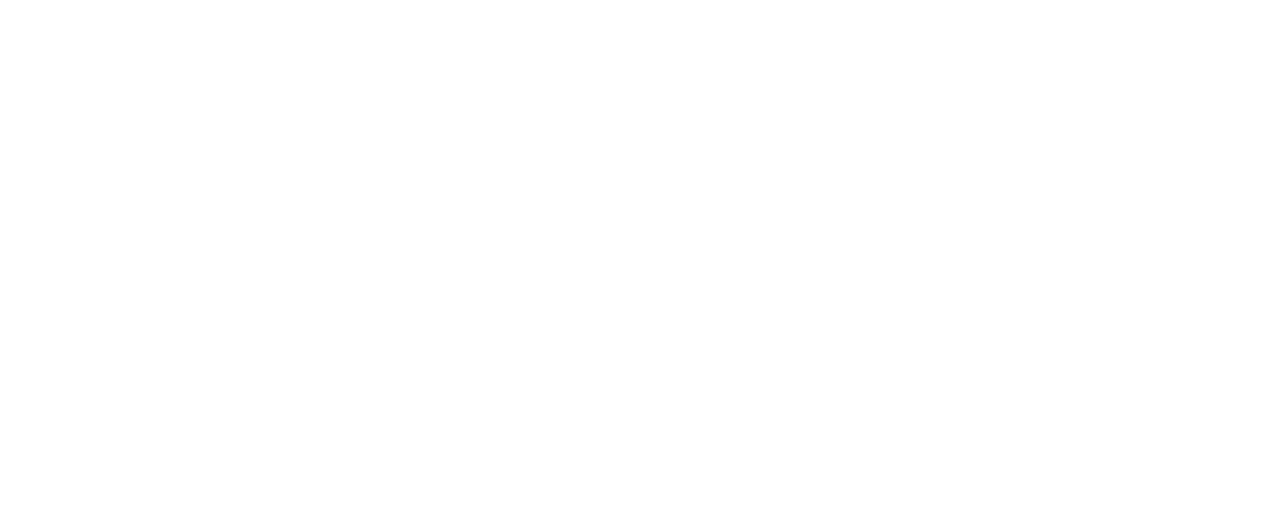
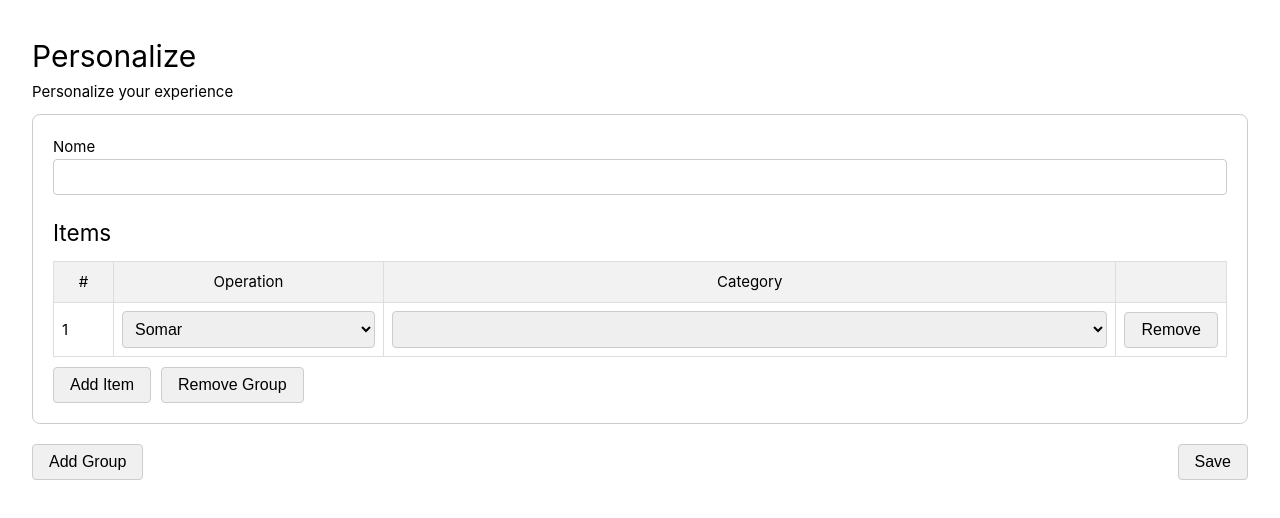
Before and after one commit to adilsonsds/money-flies, a Vue app: page /personalize in a window 1280 px wide. Before the commit this address had no page. Shown: the top 518 px of the page. Built offline with nearby package versions, Linux system fonts and the light colour scheme.

Commit message:
Starting PersonalizeView

```diff
--- a/src/router/index.ts
+++ b/src/router/index.ts
@@ -33,6 +33,11 @@
       path: '/backup',
       name: 'backup',
       component: () => import('@/views/BackupView.vue')
+    },
+    {
+      path: '/personalize',
+      name: 'personalize',
+      component: () => import('@/views/PersonalizeView.vue')
     }
   ]
 })
--- /dev/null
+++ b/src/stores/PersonalizeStore.ts
@@ -0,0 +1,16 @@
+import { ref } from 'vue'
+import { defineStore } from 'pinia'
+import type { SummaryGroup } from '@/types/Summary'
+
+const LOCALSTORAGE_NAME = 'personalize'
+
+export const usePersonalizeStore = defineStore('personalize', () => {
+  const groups = ref<SummaryGroup[]>(JSON.parse(localStorage.getItem(LOCALSTORAGE_NAME) || '[]'))
+
+  const saveGroups = (editingGroups: SummaryGroup[]): void => {
+    groups.value = editingGroups
+    localStorage.setItem(LOCALSTORAGE_NAME, JSON.stringify(groups.value))
+  }
+
+  return { groups, saveGroups }
+})
--- a/src/views/HomeView.vue
+++ b/src/views/HomeView.vue
@@ -1,10 +1,12 @@
 <script setup lang="ts">
 import { useActivityStore } from '@/stores/ActivityStore'
 import { useCategoryStore } from '@/stores/CategoryStore'
+import { usePersonalizeStore } from '@/stores/PersonalizeStore';
 import type { SummaryPeriod } from '@/types/Summary'
 
 const { getTotal } = useActivityStore()
 const { categories } = useCategoryStore()
+const { groups } = usePersonalizeStore()
 
 const year = new Date().getFullYear()
 const months = [0, 1, 2, 3, 4, 5, 6, 7, 8, 9, 10, 11]
@@ -23,6 +25,7 @@
       <RouterLink class="header-links__item" to="/activities/new">New Activity</RouterLink>
       <RouterLink class="header-links__item" to="/categories">My Categories</RouterLink>
       <RouterLink class="header-links__item" to="/backup">Backup</RouterLink>
+      <RouterLink class="header-links__item" to="/personalize">Personalize</RouterLink>
     </div>
     <table>
       <thead>
@@ -94,5 +97,56 @@
         </tr>
       </tfoot>
     </table>
+
+    <div style="margin: 20px 0;" v-for="group in groups" :key="group.id">
+      <table>
+        <thead>
+          <tr>
+            <th>{{ group.name }}</th>
+            <th v-for="period in periods" :key="period.start.toISOString()" style="width: 75px">
+              {{ period.start.getMonth() + 1 }}/{{ period.start.getFullYear() }}
+            </th>
+            <th style="width: 75px">Sum</th>
+          </tr>
+        </thead>
+        <tbody>
+          <tr v-for="item in group.items" :key="item.categoryId">
+            <td>{{ item.name }}</td>
+            <td v-for="period in periods" :key="period.start.toISOString()" class="text-right">
+              <RouterLink :to="{
+                name: 'transactions',
+                query: {
+                  category: item.categoryId,
+                  start: period.start.toLocaleDateString('en-CA'),
+                  end: period.end.toLocaleDateString('en-CA')
+                }
+              }">
+                {{
+                  getTotal({ period, categoryId: item.categoryId }).toLocaleString('pt-BR', {
+                    style: 'currency',
+                    currency: 'BRL'
+                  })
+                }}
+              </RouterLink>
+            </td>
+            <td class="text-right">
+              <RouterLink :to="{
+                name: 'transactions',
+                query: {
+                  category: item.categoryId
+                }
+              }">
+                {{
+                  getTotal({ categoryId: item.categoryId }).toLocaleString('pt-BR', {
+                    style: 'currency',
+                    currency: 'BRL'
+                  })
+                }}
+              </RouterLink>
+            </td>
+          </tr>
+        </tbody>
+      </table>
+    </div>
   </main>
 </template>
--- /dev/null
+++ b/src/views/PersonalizeView.vue
@@ -0,0 +1,122 @@
+<script setup lang="ts">
+import { useCategoryStore } from '@/stores/CategoryStore';
+import { usePersonalizeStore } from '@/stores/PersonalizeStore';
+import type { SummaryGroup } from '@/types/Summary';
+import { ref } from 'vue';
+import { useRouter } from 'vue-router';
+
+const router = useRouter();
+
+const { categories } = useCategoryStore();
+const { groups, saveGroups } = usePersonalizeStore();
+
+const editingGroup = ref<SummaryGroup[]>(groups);
+
+function handleRemoveGroup(groupId: string) {
+    confirm('Are you sure you want to remove this group?') &&
+        editingGroup.value.splice(editingGroup.value.findIndex((group) => group.id === groupId), 1);
+}
+
+function handleAddGroup() {
+    editingGroup.value.push({
+        id: Math.random().toString(36).substring(7),
+        name: '',
+        items: [
+            {
+                categoryId: '',
+                name: '',
+                operation: 'sum',
+            },
+        ],
+    });
+}
+
+function handleSave() {
+    editingGroup.value.forEach((group) => {
+        group.items.forEach((item) => {
+            const category = categories.find((category) => category.id === item.categoryId);
+            item.name = category?.name || '';
+        });
+    });
+
+    saveGroups(editingGroup.value);
+    router.push('/');
+}
+
+if (groups.length === 0) {
+    handleAddGroup();
+}
+
+</script>
+<template>
+    <div>
+        <h1>Personalize</h1>
+        <p>Personalize your experience</p>
+
+        <div class="card" v-for="group in groups" :key="group.id">
+            <div>
+                <label>Nome</label>
+                <input type="text" v-model="group.name" />
+            </div>
+            <h2>Items</h2>
+            <table>
+                <thead>
+                    <tr>
+                        <th style="width: 60px;">#</th>
+                        <th style="width: 270px;">Operation</th>
+                        <th>Category</th>
+                        <th style="width: 90px;"></th>
+                    </tr>
+                </thead>
+                <tbody>
+                    <tr v-for="(item, index) in group.items" :key="item.categoryId">
+                        <td>{{ index + 1 }}</td>
+                        <td>
+                            <select v-model="item.operation">
+                                <option value="sum">Somar</option>
+                                <option value="subtract">Subtrair</option>
+                            </select>
+                        </td>
+                        <td>
+                            <select v-model="item.categoryId">
+                                <option v-for="category in categories" :key="category.id" :value="category.id">
+                                    {{ category.name }}
+                                </option>
+                            </select>
+                        </td>
+                        <td>
+                            <button @click="group.items.splice(index, 1)">Remove</button>
+                        </td>
+                    </tr>
+                </tbody>
+            </table>
+            <div class="card__footer">
+                <button @click="group.items.push({ categoryId: '', name: '', operation: 'sum' })">Add Item</button>
+                <button @click="handleRemoveGroup(group.id)">Remove Group</button>
+            </div>
+        </div>
+        <div class="buttons">
+            <button @click="handleAddGroup">Add Group</button>
+            <button @click="handleSave">Save</button>
+        </div>
+    </div>
+</template>
+
+<style>
+.card {
+    border: 1px solid #ccc;
+    padding: 20px;
+    margin: 10px 0;
+    border-radius: 8px;
+}
+
+.card__footer {
+    display: flex;
+    justify-content: flex-start;
+    margin-top: 10px;
+}
+
+.card__footer button {
+    margin-right: 10px;
+}
+</style>
```
Also changed, not shown: src/types/Summary.ts (+12 -0 lines).
